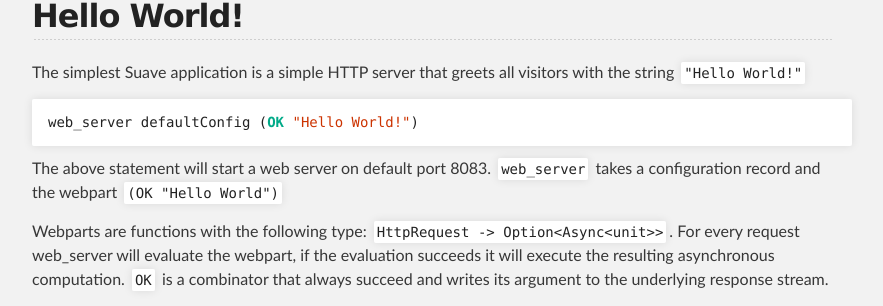
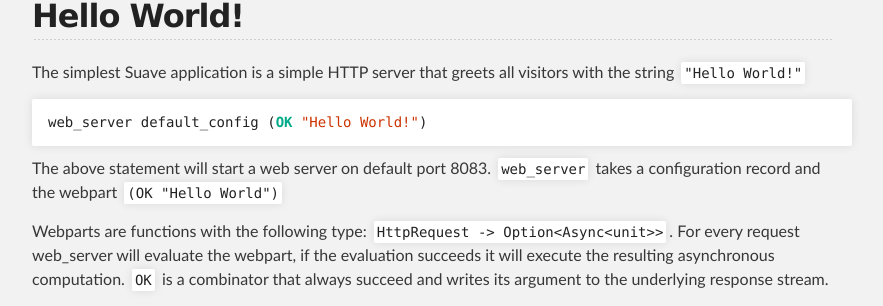
Before and after one commit to SuaveIO/suave, a Jekyll site: the page built from index.md, in a window 1280 px wide and 900 px high, scrolled down 369 px. Shown: the part 146-452 px from the top of the window, without its empty margins (208-1091 px from the left). Built offline with Jekyll 4.4.1, drawn with Linux system fonts in a browser that asks for light colours; some of the changed text lies outside the part shown.

Commit message:
Update content.md

```diff
--- a/_includes/content.md
+++ b/_includes/content.md
@@ -10,7 +10,7 @@
 The simplest Suave application is a simple HTTP server that greets all visitors with the string `"Hello World!"`
 
 {% highlight fsharp %}
-web_server defaultConfig (OK "Hello World!")
+web_server default_config (OK "Hello World!")
 {% endhighlight %}
 
 The above statement will start a web server on default port 8083. `web_server` takes a configuration record and the webpart `(OK "Hello World")`
@@ -98,7 +98,7 @@
     notfound "Found no handlers"
     ]
     |> web_server {
-        defaultConfig with bindings = [| HTTP, "127.0.0.1",80; HTTPS(sslCert), "192.168.13.138", 443 |];
+        default_config with bindings = [| HTTP, "127.0.0.1",80; HTTPS(sslCert), "192.168.13.138", 443 |];
         timeout = 3000
     }
 {% endhighlight %}
```
